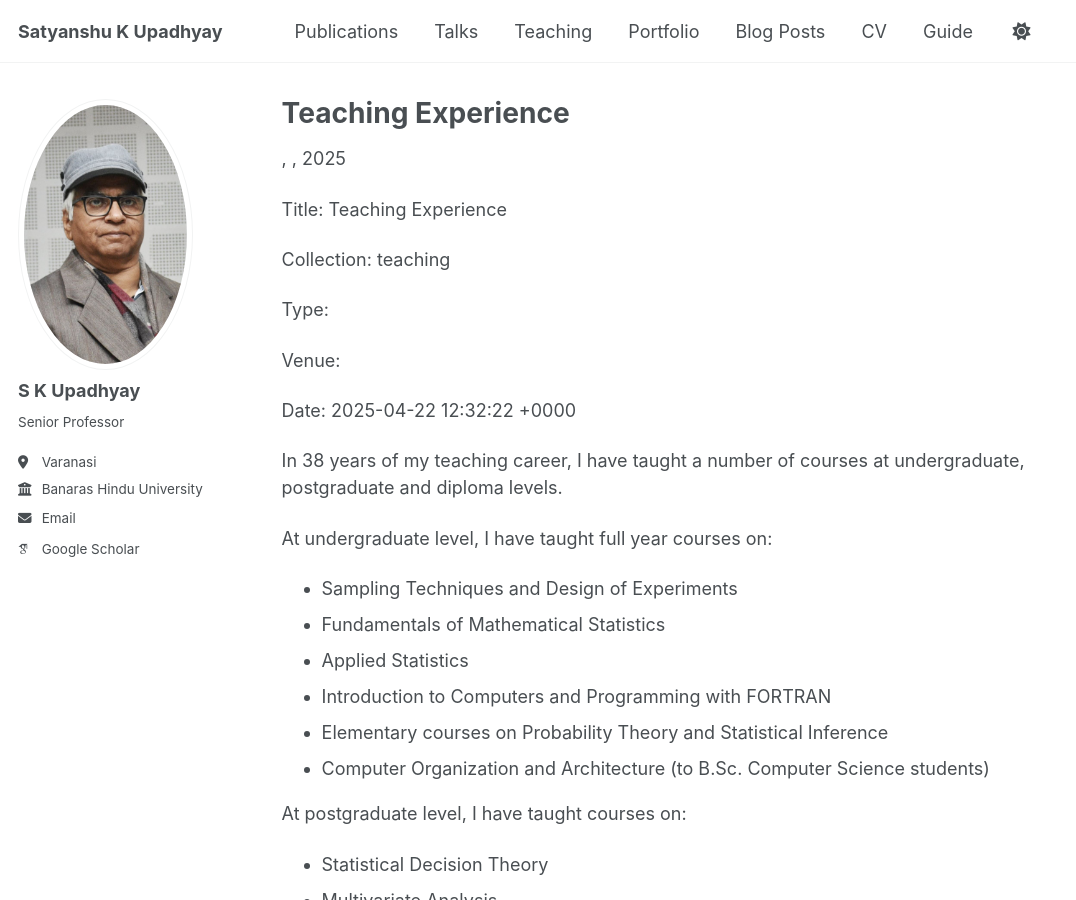
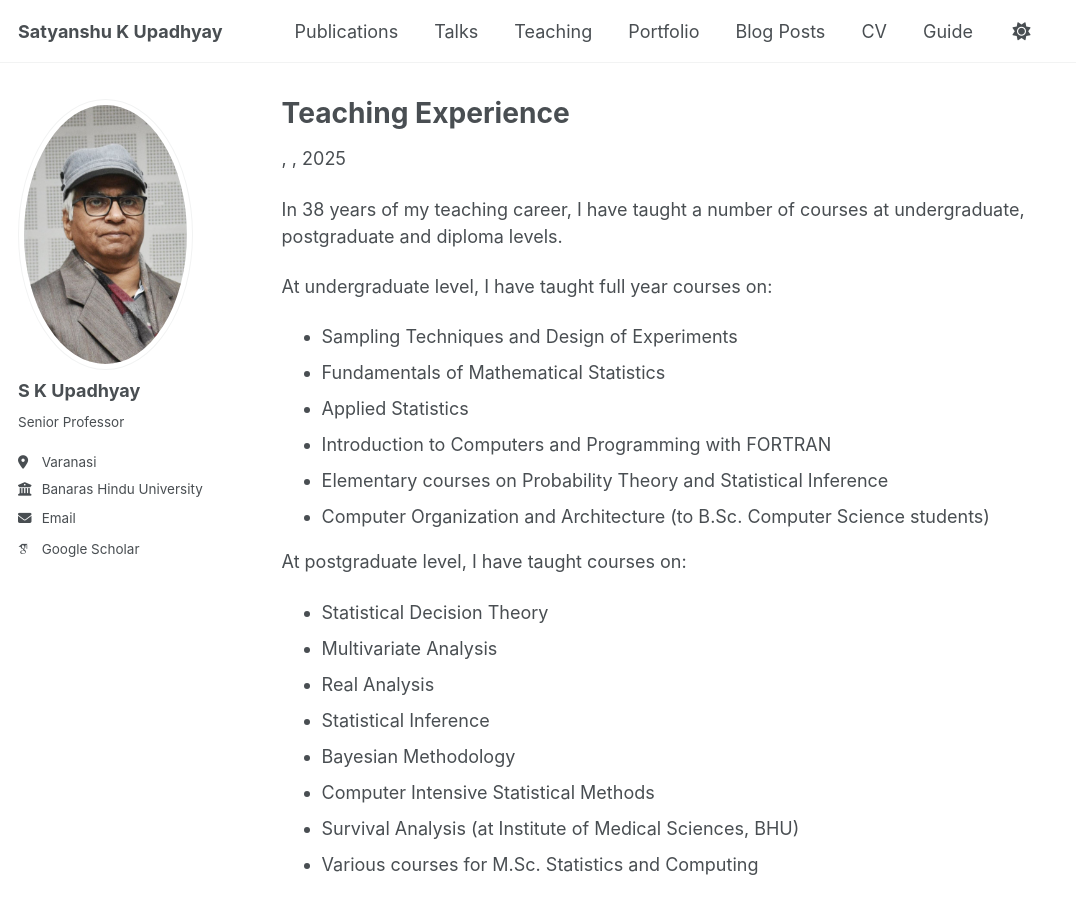
Before and after one commit to satyanshukupadhyay/satyanshukupadhyay, a Jekyll site: the page built from _teaching/01-01-2014-spring-teaching-1.md, in a window 1280 px wide and 900 px high. Shown: the whole window, without its empty margins (0-1076 px from the left). Built offline with Jekyll 4.4.1, drawn with Linux system fonts in a browser that asks for light colours; some web fonts are replaced.

Commit message:
Update 01-01-2014-spring-teaching-1.md

```diff
--- a/_teaching/01-01-2014-spring-teaching-1.md
+++ b/_teaching/01-01-2014-spring-teaching-1.md
@@ -2,15 +2,8 @@
 title: "Teaching Experience"
 collection: teaching
 permalink: /teaching/
+Date: {{ page.date }}
 ---
-
-<!-- Debug info -->
-<p>Title: {{ page.title }}</p>
-<p>Collection: {{ page.collection }}</p>
-<p>Type: {{ page.type }}</p>
-<p>Venue: {{ page.venue }}</p>
-<p>Date: {{ page.date }}</p>
-<!-- End debug -->
 
 
 In 38 years of my teaching career, I have taught a number of courses at undergraduate, postgraduate and diploma levels.
```
